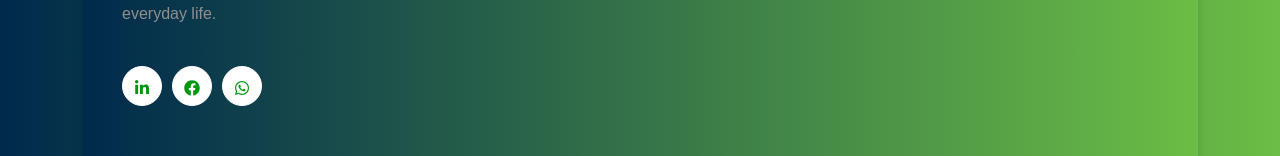
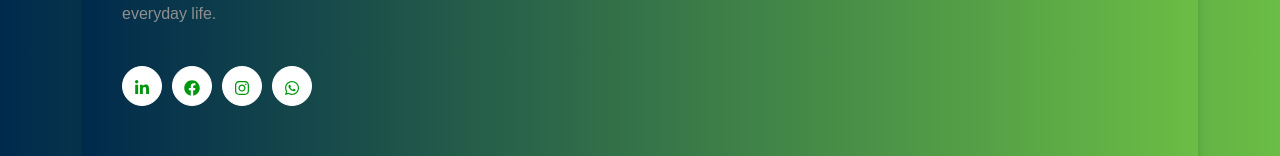
Before and after one commit to phprahul1998/monu-project, a Next.js app: page / in a window 1280 px wide. Shown: the part 4520-4676 px from the top of the page. Built offline with nearby package versions, Linux system fonts and the light colour scheme.

Commit message:
agb added

```diff
--- a/components/Footer.js
+++ b/components/Footer.js
@@ -9,6 +9,7 @@ import {
   FaMapMarkerAlt,
   FaGlobeAsia,
   FaEnvelope,
+  FaInstagram,
 } from "react-icons/fa";
 
 export default function Footer() {
@@ -47,6 +48,15 @@ export default function Footer() {
                         rel="noreferrer"
                       >
                         <FaFacebook />
+                      </a>
+                    </li>
+                    <li>
+                      <a
+                        href="https://accountscenter.instagram.com/profiles/17841465975831071/"
+                        target="_blank"
+                        rel="noreferrer"
+                      >
+                        <FaInstagram />
                       </a>
                     </li>
                     <li>
```
